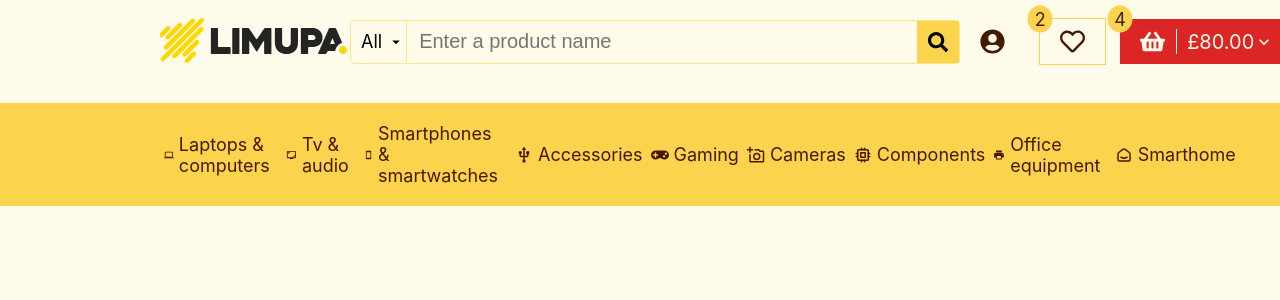
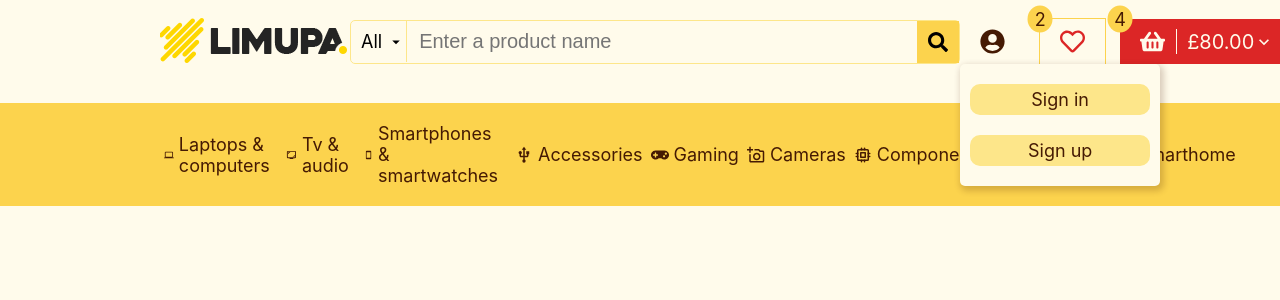
Before and after one commit to sirius-deis/eshophree, a React (Create React App) app: page / in a window 1280 px wide. Both pictures are taken after a click on the item 992 px from the left and 41 px from the top of the page. Shown: the top 300 px of the page. Built offline with nearby package versions, Linux system fonts and the light colour scheme.

Commit message:
add dropdown to user menu

```diff
--- a/src/components/dropdown/dropdown.styles.module.css
+++ b/src/components/dropdown/dropdown.styles.module.css
@@ -3,8 +3,8 @@
     top: 4.5rem;
     left: 0;
     background-color: var(--bg-color);
-    border: 1px solid var(--gray-color);
-    box-shadow: 2px 3px 6px 2px var(--shadow-color);
+    border-radius: 5px;
+    box-shadow: var(--box-shadow);
     max-height: 30rem;
     overflow-y: auto;
     z-index: 10;
--- a/src/components/menu/menu.component.jsx
+++ b/src/components/menu/menu.component.jsx
@@ -3,20 +3,33 @@ import { useState } from "react";
 import { FaUserCircle, FaRegHeart, FaShoppingBasket } from "react-icons/fa";
 import { MdOutlineKeyboardArrowDown } from "react-icons/md";
 
+import Dropdown from "../dropdown/dropdown.component";
+import UserDropdown from "../user-dropdown/userDropdown.component";
 import styles from "./menu.styles.module.css";
 
 const Menu = () => {
-    const [isOpen, setIsOpen] = useState(false);
+    const [isCartOpen, setIsCartOpen] = useState(false);
+    const [isDropdownOpen, setIsDropdownOpen] = useState(false);
+    const toggleCart = () => {
+        setIsDropdownOpen(false);
+        setIsCartOpen(!isCartOpen);
+    };
 
-    const toggleCart = () => {
-        setIsOpen(!isOpen);
+    const toggleDropdown = () => {
+        setIsCartOpen(false);
+        setIsDropdownOpen(!isDropdownOpen);
     };
 
     return (
         <div className={styles.menu}>
             <ul className={styles.menu__list}>
-                <li className={styles.menu__item}>
+                <li className={styles.menu__item} onClick={toggleDropdown}>
                     <FaUserCircle />
+                    {isDropdownOpen && (
+                        <Dropdown>
+                            <UserDropdown />
+                        </Dropdown>
+                    )}
                 </li>
                 <li className={styles.menu__item}>
                     <span className={styles.menu__amount}>2</span>
@@ -27,7 +40,7 @@ const Menu = () => {
                         <span className={styles.menu__amount}>4</span>
                         <FaShoppingBasket />
                     </span>
-                    <span className={`${isOpen ? styles.open : ""}`}>
+                    <span className={`${isCartOpen ? styles.open : ""}`}>
                         £80.00 <MdOutlineKeyboardArrowDown />
                     </span>
                 </li>
--- a/src/components/menu/menu.styles.module.css
+++ b/src/components/menu/menu.styles.module.css
@@ -19,6 +19,7 @@
 
 .menu__item:nth-child(2) {
     outline: 1px solid var(--main-color);
+    color: var(--red-color);
 }
 
 .menu__item:last-child {
@@ -27,8 +28,13 @@
     gap: 1rem;
 }
 
-.menu__item:not(:last-child):hover {
+.menu__item:nth-child(2):hover {
     background-color: var(--gray-color);
+}
+
+.menu__item:first-child:hover {
+    box-shadow: var(--box-shadow);
+    z-index: 20;
 }
 
 .menu__cart {
--- /dev/null
+++ b/src/components/user-dropdown/userDropdown.component.jsx
@@ -0,0 +1,51 @@
+import { Link } from "react-router-dom";
+import { useSelector } from "react-redux";
+
+import styles from "./userDropdown.styles.module.css";
+
+const UserDropdown = () => {
+    const { isLoggedIn, currentUser } = useSelector((state) => state.user);
+    if (!isLoggedIn) {
+        return (
+            <div className={styles.user}>
+                <ul className={styles.user_list}>
+                    <li className={styles.user__item}>
+                        <Link className={styles.user__link} to="/login">
+                            Sign in
+                        </Link>
+                    </li>
+                    <li className={styles.user__item}>
+                        <Link className={styles.user__link} to="/login?toggled=true">
+                            Sign up
+                        </Link>
+                    </li>
+                </ul>
+            </div>
+        );
+    }
+    return (
+        <div className={styles.user}>
+            <h2 className={styles.user__name}>{currentUser.name}</h2>
+            <ul className={styles.user_list}>
+                <li className={styles.user__item}>
+                    <Link className={styles.user__link} to="/me">
+                        My account
+                    </Link>
+                </li>
+                <li className={styles.user__item}>
+                    <Link className={styles.user__link} to="/orders">
+                        Orders
+                    </Link>
+                </li>
+                <li className={styles.user__item}>
+                    <Link className={styles.user__link} to="/reviews">
+                        Reviews
+                    </Link>
+                </li>
+            </ul>
+            <button className={styles.user__btn}>Sign out</button>
+        </div>
+    );
+};
+
+export default UserDropdown;
--- /dev/null
+++ b/src/components/user-dropdown/userDropdown.styles.module.css
@@ -0,0 +1,53 @@
+.user {
+    display: flex;
+    align-items: center;
+    flex-direction: column;
+    gap: 2rem;
+    min-width: 20rem;
+    padding: 2rem 1rem;
+}
+
+.user_list {
+    display: flex;
+    justify-content: center;
+    align-items: flex-start;
+    flex-direction: column;
+    gap: 2rem;
+    list-style: none;
+}
+
+.user__item {
+    width: 100%;
+    display: flex;
+    justify-content: center;
+    align-items: center;
+    font-size: 1.8rem;
+}
+
+.user__link {
+    min-width: 18rem;
+    padding: 0.5rem 4rem;
+    color: var(--text-color);
+    text-align: center;
+    text-decoration: none;
+    background-color: var(--gray-color);
+    border-radius: 10px;
+}
+
+.user__link:hover {
+    background-color: var(--gray-color-darker);
+}
+
+.user__btn {
+    padding: 0.7rem 4rem;
+    border: 0;
+    background-color: var(--red-color);
+    font-size: 1.6rem;
+    color: var(--bg-color);
+    border-radius: 15px;
+    cursor: pointer;
+}
+
+.user__btn:hover {
+    background-color: var(--red-color-darker);
+}
--- a/src/index.css
+++ b/src/index.css
@@ -13,8 +13,12 @@
     --text-color: #451a03;
     --text-color-lighter: #78350f;
     --gray-color: #fde68a;
+    --gray-color-darker: #fbbf24;
     --shadow-color: rgba(69, 26, 3, 0.2);
     --red-color: #dc2626;
+    --red-color-darker: #b91c1c;
+
+    --box-shadow: 2px 3px 6px 2px var(--shadow-color);
 }
 
 body {
```
